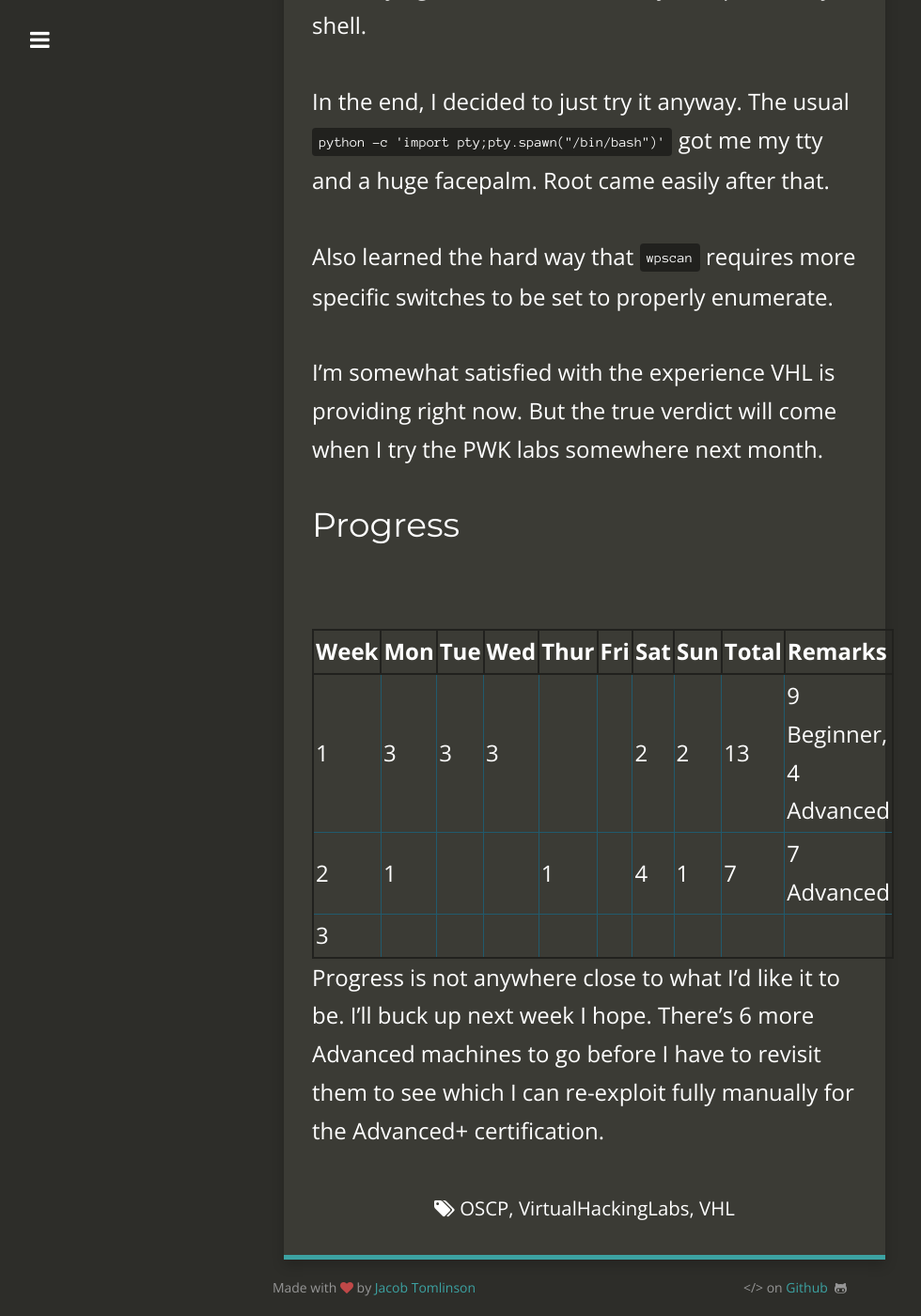
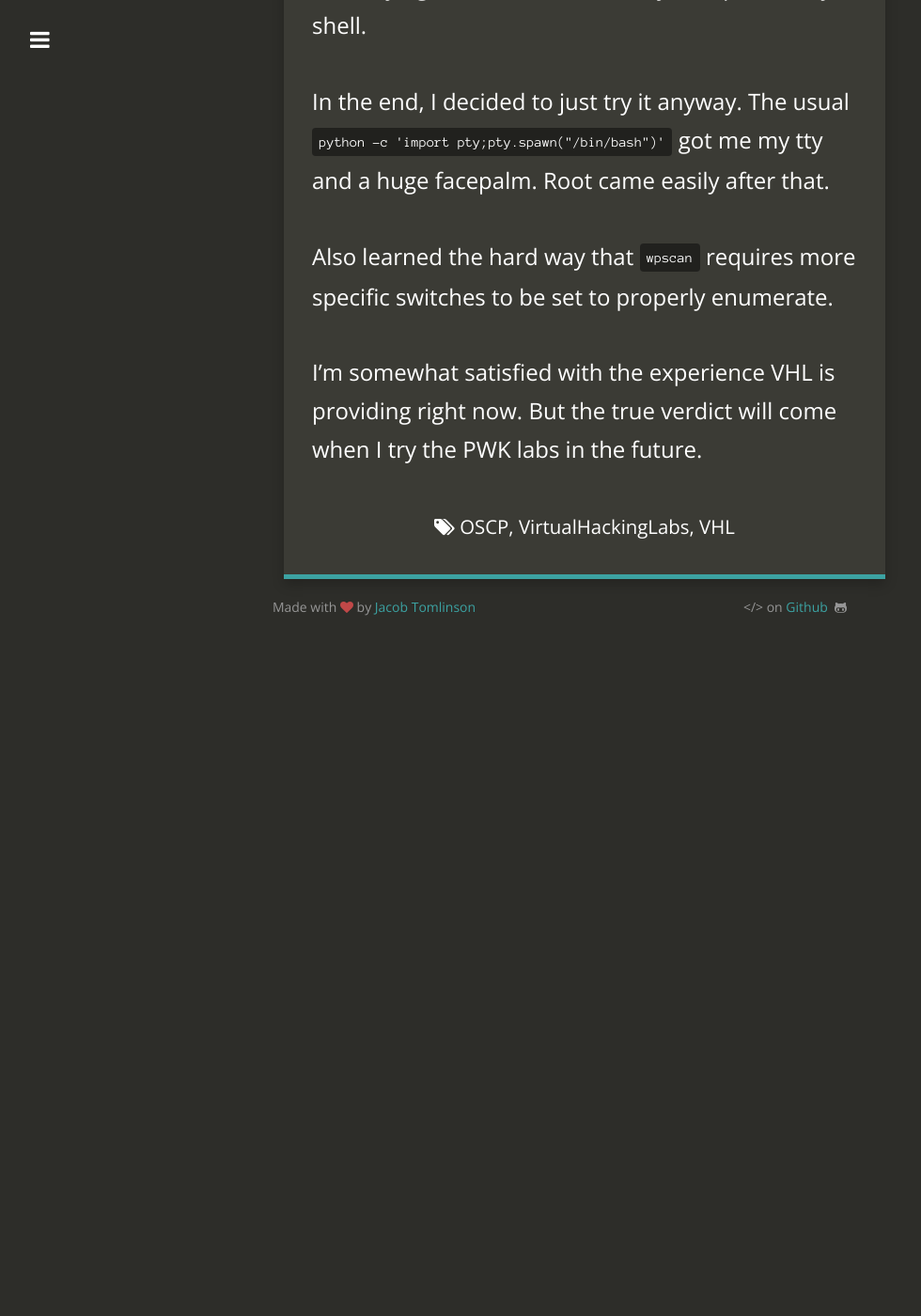
Before and after one commit to Dreamscent/Dreamscent.github.io, a Jekyll site: the page built from _posts/2019-09-22-VHL-Week-2.md, in a window 1280 px wide and 1400 px high, scrolled down 1227 px. Shown: the whole window at 94% size, without its empty margins (18-998 px from the left). Built offline with Jekyll 4.4.1, drawn with Linux system fonts in a browser that asks for light colours; nearby versions of some CDN libraries; after the commit the page ends 1903 px from its top, so only the background shows below that.

Commit message:
Update 2019-09-22-VHL-Week-2.md

```diff
--- a/_posts/2019-09-22-VHL-Week-2.md
+++ b/_posts/2019-09-22-VHL-Week-2.md
@@ -26,15 +26,4 @@ In the end, I decided to just try it anyway. The usual `python -c 'import pty;pt
 
 Also learned the hard way that `wpscan` requires more specific switches to be set to properly enumerate.
 
-I'm somewhat satisfied with the experience VHL is providing right now. But the true verdict will come when I try the PWK labs somewhere next month.
-
-## Progress
-<br>
-
-| Week | Mon  | Tue  | Wed  | Thur | Fri  | Sat  | Sun  | Total  | Remarks                |
-| ---- | ---- | ---- | ---- | ---- | ---- | ---- | ---- | ---- | ---------------------- |
-| 1    | 3    | 3    | 3    |      |      | 2    | 2    | 13   | 9 Beginner, 4 Advanced |
-| 2    | 1    |      |      | 1    |      | 4    | 1    | 7    | 7 Advanced             |
-| 3    |      |      |      |      |      |      |      |      |                        |
-
-Progress is not anywhere close to what I'd like it to be. I'll buck up next week I hope. There's 6 more Advanced machines to go before I have to revisit them to see which I can re-exploit fully manually for the Advanced+ certification.
+I'm somewhat satisfied with the experience VHL is providing right now. But the true verdict will come when I try the PWK labs in the future.
```
